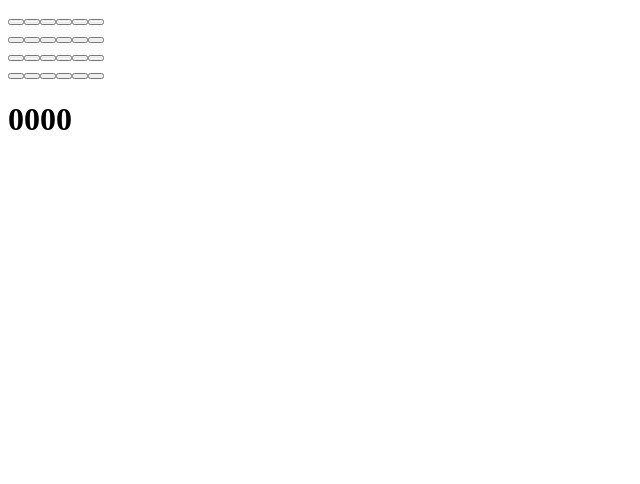
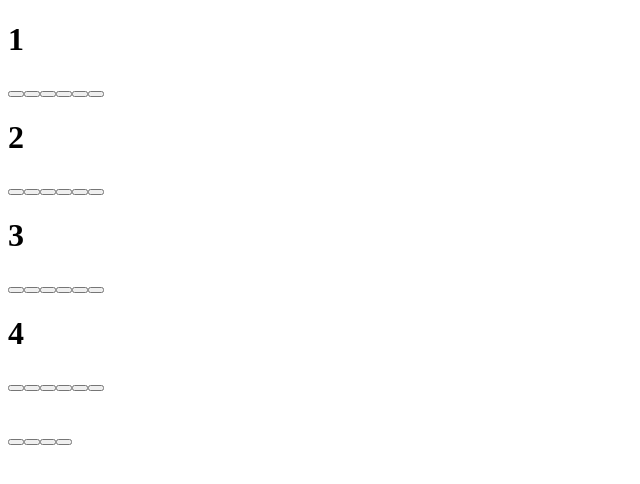
Before and after one commit to NofGuttman/BullsAndCows, a React app: page / in a window 1280 px wide. Shown: the top 484 px of the page, without its empty margins (0-640 px from the left). Built offline with nearby package versions, Linux system fonts and the light colour scheme; the HTML template or start-up script is replaced by a standard one.

Commit message:
colorList.js is added and embeded

```diff
--- a/app/renderCode.js
+++ b/app/renderCode.js
@@ -1,7 +1,7 @@
 function renderCode(){
     let code = [];
     while(code.length < 4){
-        let randomNumber = Math.floor(Math.random() * 10);
+        let randomNumber = Math.floor(Math.random() * 6);
         if(!code.includes(randomNumber)){
             code.push(randomNumber)
         }
--- /dev/null
+++ b/src/colorList.js
@@ -0,0 +1 @@
+module.exports = ["red digit", "yellow digit", "green digit", "blue digit", "purple digit", "orange digit"];
--- a/src/components/App.js
+++ b/src/components/App.js
@@ -6,14 +6,13 @@ class App extends React.Component {
   constructor(props){
     super(props)
     this.state = {
-      nextGuess: [0, 0, 0, 0]
+      nextGuess: [0, 1, 2, 3]
     }
     this.chooseNumber = this.chooseNumber.bind(this);
   }
   chooseNumber(ball) {
     let digit = +ball.target.name;
     let value = +ball.target.value;
-    console.log(digit, value);
     let updateNextGuess = this.state.nextGuess
     updateNextGuess[digit] = value;
     this.setState({nextGuess: updateNextGuess});
--- a/src/components/Digit.js
+++ b/src/components/Digit.js
@@ -1,10 +1,11 @@
 import React from 'react';
+import colorList from '../colorList';
 
-const Digit = ({value, style, digitNumber, clickHandler}) => {
+const Digit = ({value, digitNumber, clickHandler}) => {
   return(
     <button
       onClick={clickHandler}
-      className={style}
+      className={colorList[value]}
       value={value}
       name={digitNumber}>
     </button>
--- a/src/components/DigitSelect.js
+++ b/src/components/DigitSelect.js
@@ -4,12 +4,13 @@ import Digit from './Digit';
 const DigitSelect = ({digitNumber, clickHandler}) => {
   return(
     <div className="select">
-      <Digit digitNumber={digitNumber} clickHandler={clickHandler} value={0} style="red digit" />
-      <Digit digitNumber={digitNumber} clickHandler={clickHandler} value={1} style="yellow digit" />
-      <Digit digitNumber={digitNumber} clickHandler={clickHandler} value={2} style="green digit" />
-      <Digit digitNumber={digitNumber} clickHandler={clickHandler} value={3} style="blue digit" />
-      <Digit digitNumber={digitNumber} clickHandler={clickHandler} value={4} style="purple digit" />
-      <Digit digitNumber={digitNumber} clickHandler={clickHandler} value={5} style="orange digit" />
+      <h1>{digitNumber + 1}</h1>
+      <Digit digitNumber={digitNumber} clickHandler={clickHandler} value={0} />
+      <Digit digitNumber={digitNumber} clickHandler={clickHandler} value={1} />
+      <Digit digitNumber={digitNumber} clickHandler={clickHandler} value={2} />
+      <Digit digitNumber={digitNumber} clickHandler={clickHandler} value={3} />
+      <Digit digitNumber={digitNumber} clickHandler={clickHandler} value={4} />
+      <Digit digitNumber={digitNumber} clickHandler={clickHandler} value={5} />
     </div>
   );
 }
--- a/src/components/NextGuess.js
+++ b/src/components/NextGuess.js
@@ -1,8 +1,16 @@
 import React from 'react';
+import Digit from './Digit';
+import colorList from '../colorList';
 
 const NextGuess = ({code}) => {
+  const visualCode = code.map((digit) => {
+    return(<Digit value={digit} />);
+  });
+
   return(
-    <h1>{code}</h1>
+    <div>
+      <h1>{visualCode}</h1>
+    </div>
   );
 }
 
--- a/src/style.css
+++ b/src/style.css
@@ -3,7 +3,9 @@ body {
 }
 
 .select {
-  width: 120px;
+  width: 105px;
+  border: 2px solid black;
+  border-radius: 10px;
   float: left;
   margin: 10px;
 }
@@ -16,6 +18,11 @@ body {
   border: 2px black solid;
 
 }
+
+.white {
+  background-color: white;
+}
+
 .red {
   background-color: red;
 }
```
Also changed, not shown: src/bundle.js.
